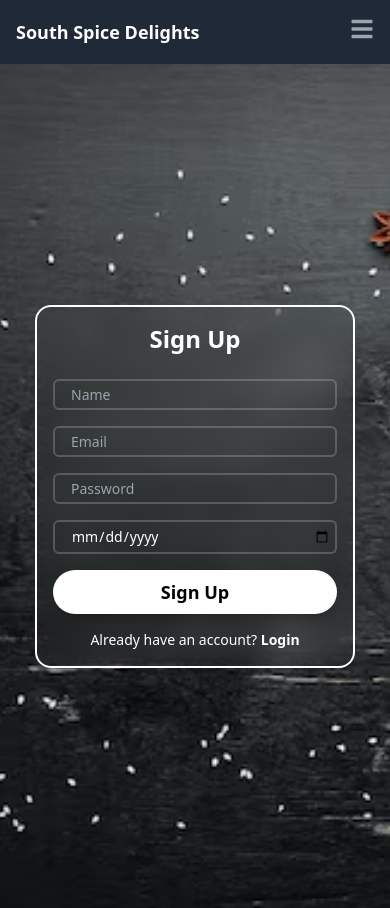
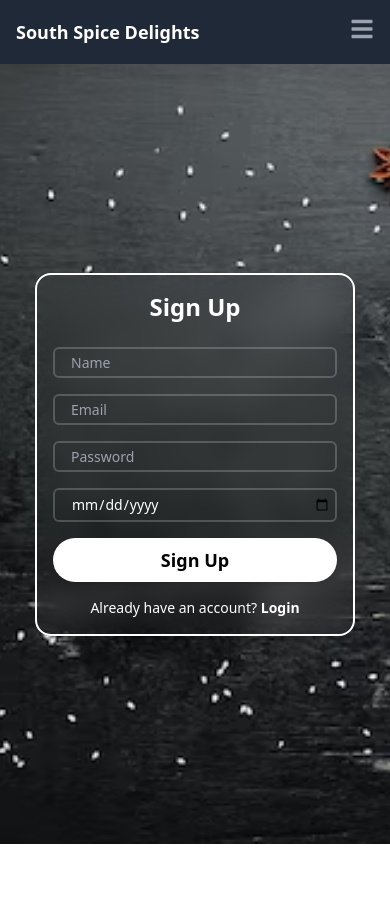
Before and after one commit to SwethaKeerthipati/App, a React (Create React App) app: page /signup in a window 390 px wide. After the commit the page ends 844 px from the top, so only its background shows below. Built offline with nearby package versions, Linux system fonts and the light colour scheme.

Commit message:
Add responsiveness to login and signup form and Sticky Navbar

```diff
--- a/src/components/Login.js
+++ b/src/components/Login.js
@@ -35,7 +35,7 @@ function Login() {
 
   return (
     <div
-      className="flex justify-center items-center min-h-screen bg-cover bg-center bg-no-repeat bg-fixed"
+      className=" fixed top-0 left-0 right-0 bottom-0 flex justify-center items-center min-h-screen bg-cover bg-center bg-no-repeat bg-fixed"
       style={{ backgroundImage: "url('foods.jpg')" }}
     >
       <div className="wrapper bg-transparent border-2 border-white bg-opacity-20 backdrop-blur-md shadow-md text-white rounded-2xl p-4 sm:p-8 w-80 sm:w-96 md:w-120 lg:w-144">
--- a/src/components/Navbar.js
+++ b/src/components/Navbar.js
@@ -16,7 +16,7 @@ const Navbar = () => {
   };
 
   return (
-    <nav className="bg-gray-800">
+    <nav className="bg-gray-800 sticky top-0 z-50">
       <div className="max-w-7xl mx-auto px-4 sm:px-6 lg:px-8">
         <div className="flex items-center justify-between h-16">
           <div className="flex items-center">
--- a/src/components/Signup.js
+++ b/src/components/Signup.js
@@ -37,10 +37,10 @@ function Signup() {
 
   return (
     <div
-      className="flex justify-center items-center min-h-screen bg-cover bg-center bg-no-repeat bg-fixed"
+      className="fixed top-0 left-0 right-0 bottom-0  flex justify-center items-center min-h-screen bg-cover bg-center bg-no-repeat bg-fixed"
       style={{ backgroundImage: "url('foods.jpg')" }}
     >
-      <div className="wrapper bg-transparent border-2 border-white bg-opacity-20 backdrop-blur-md shadow-md text-white rounded-2xl p-4 sm:p-8 w-80 sm:w-96 md:w-120 lg:w-144">
+      <div className="wrapper bg-transparent border-2 border-white bg-opacity-20 backdrop-blur-md shadow-md text-white rounded-2xl p-4 sm:p-8 w-80 sm:w-96 md:w-120 lg:w-144 mt-16">
         <h1 className="text-2xl sm:text-3xl md:text-4xl lg:text-5xl xl:text-6xl font-semibold text-center mb-6">
           Sign Up
         </h1>
```
